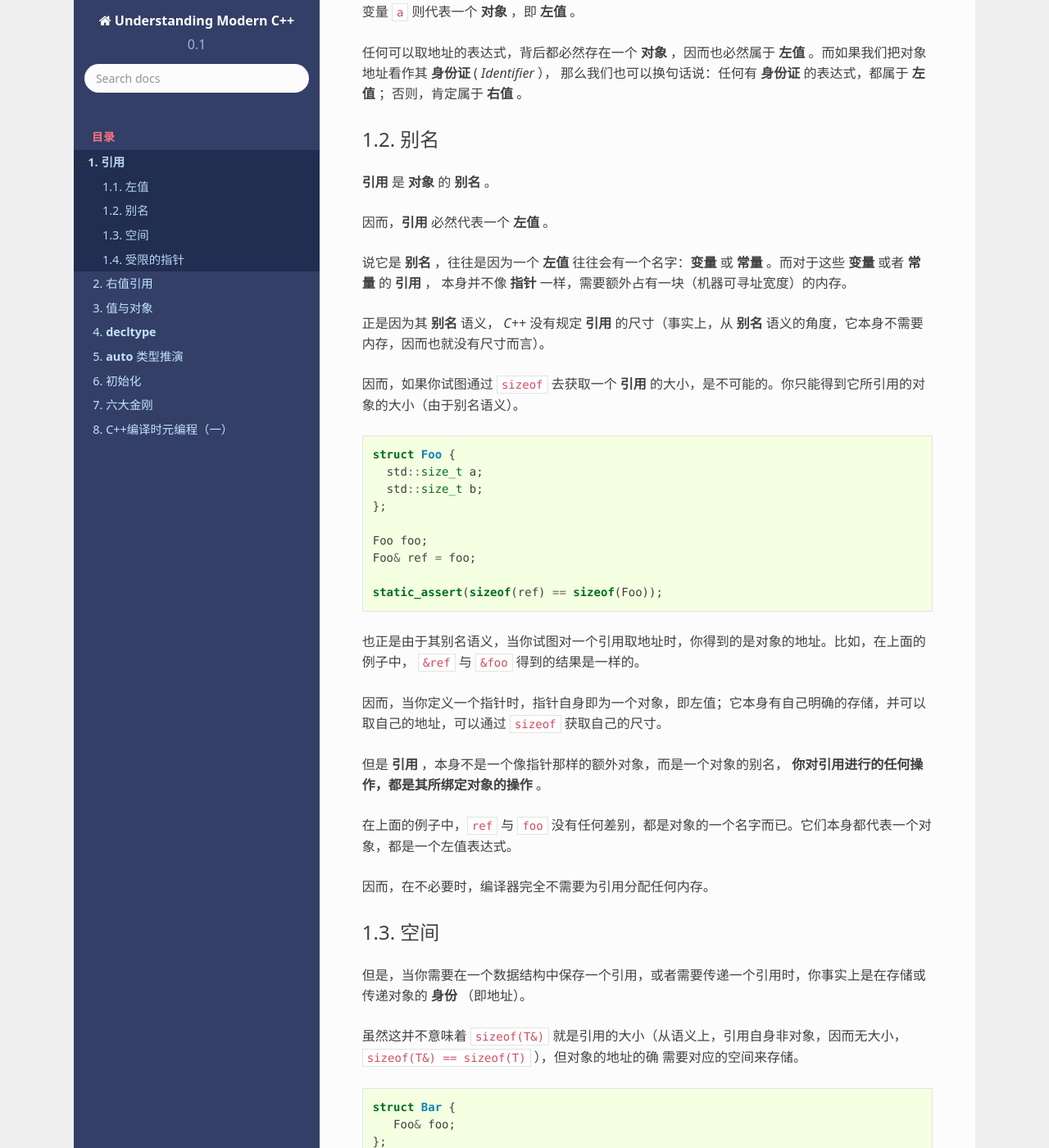
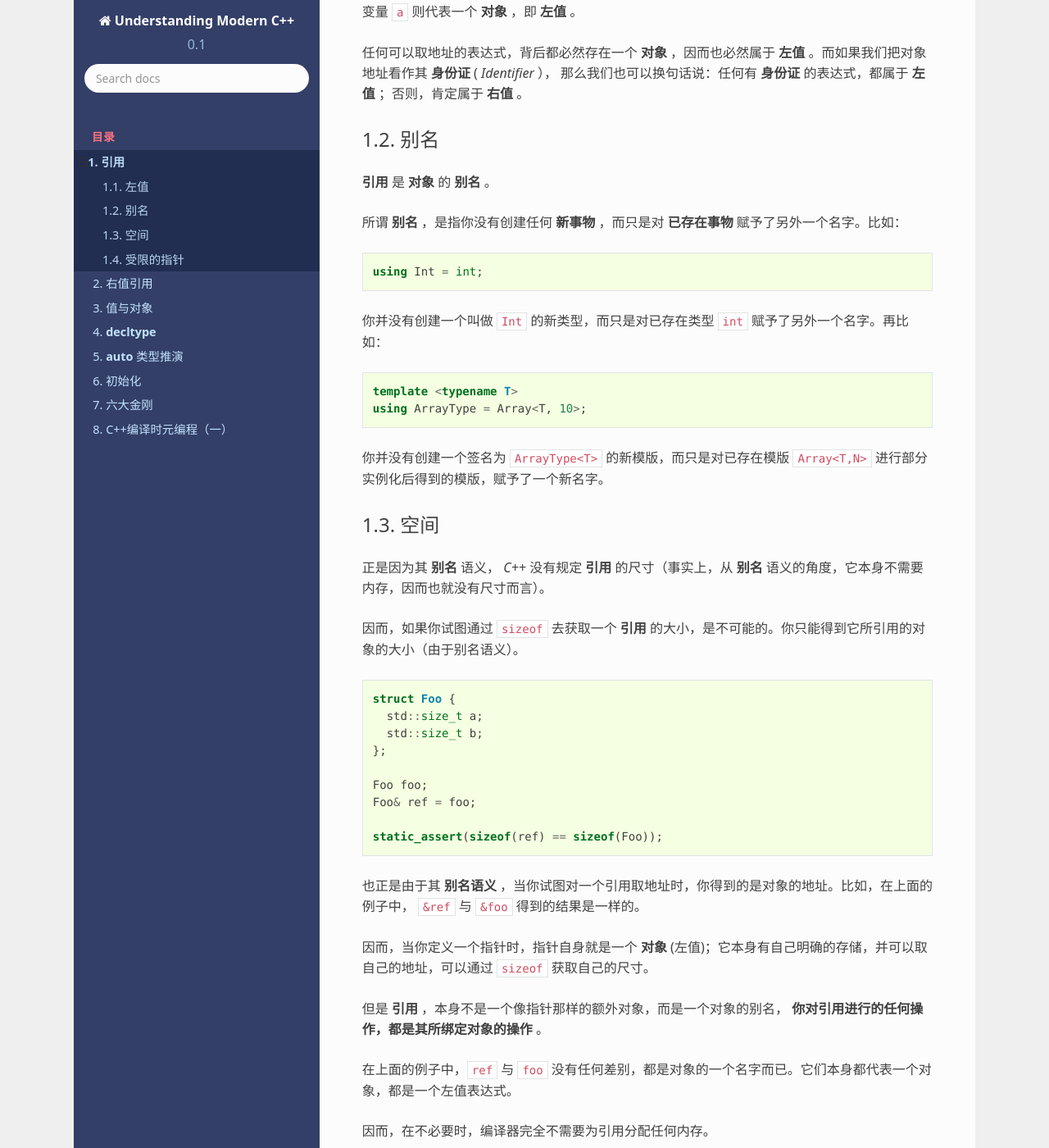
Before and after one commit to godsme/understand_modern_cpp, a Sphinx documentation site: the page built from docs/source/reference.rst, in a window 1280 px wide and 1400 px high, scrolled down 543 px. Shown: the whole window at 82% size. Built offline with Sphinx 7.4.7 and the Read the Docs theme 2.0.0, drawn with Linux system fonts in a browser that asks for light colours; formulas are drawn with MathJax 3.

Commit message:
refactored reference

```diff
--- a/docs/source/reference.rst
+++ b/docs/source/reference.rst
@@ -28,10 +28,23 @@
 
 **引用** 是 **对象** 的 **别名** 。
 
-因而，**引用** 必然代表一个 **左值** 。
+所谓 **别名** ，是指你没有创建任何 **新事物** ，而只是对 **已存在事物** 赋予了另外一个名字。比如：
 
-说它是 **别名** ，往往是因为一个 **左值** 往往会有一个名字：**变量** 或 **常量** 。而对于这些 **变量** 或者 **常量** 的 **引用** ，
-本身并不像 **指针** 一样，需要额外占有一块（机器可寻址宽度）的内存。
+.. code-block:: c++
+
+   using Int = int;
+
+你并没有创建一个叫做 ``Int`` 的新类型，而只是对已存在类型 ``int`` 赋予了另外一个名字。再比如：
+
+.. code-block:: c++
+
+   template <typename T>
+   using ArrayType = Array<T, 10>;
+
+你并没有创建一个签名为 ``ArrayType<T>`` 的新模版，而只是对已存在模版 ``Array<T,N>`` 进行部分实例化后得到的模版，赋予了一个新名字。
+
+空间
+----------
 
 正是因为其 **别名** 语义， `C++` 没有规定 **引用** 的尺寸（事实上，从 **别名** 语义的角度，它本身不需要内存，因而也就没有尺寸而言）。
 
@@ -49,11 +62,10 @@
 
    static_assert(sizeof(ref) == sizeof(Foo));
 
-也正是由于其别名语义，当你试图对一个引用取地址时，你得到的是对象的地址。比如，在上面的例子中，
+也正是由于其 **别名语义** ，当你试图对一个引用取地址时，你得到的是对象的地址。比如，在上面的例子中，
 ``&ref`` 与 ``&foo`` 得到的结果是一样的。
 
-
-因而，当你定义一个指针时，指针自身即为一个对象，即左值；它本身有自己明确的存储，并可以取自己的地址，可以通过 ``sizeof`` 获取自己的尺寸。
+因而，当你定义一个指针时，指针自身就是一个 **对象** (左值)；它本身有自己明确的存储，并可以取自己的地址，可以通过 ``sizeof`` 获取自己的尺寸。
 
 但是 **引用** ，本身不是一个像指针那样的额外对象，而是一个对象的别名， **你对引用进行的任何操作，都是其所绑定对象的操作** 。
 
```
Also changed, not shown: other parts of docs/source/reference.rst (+0 -2 lines).
